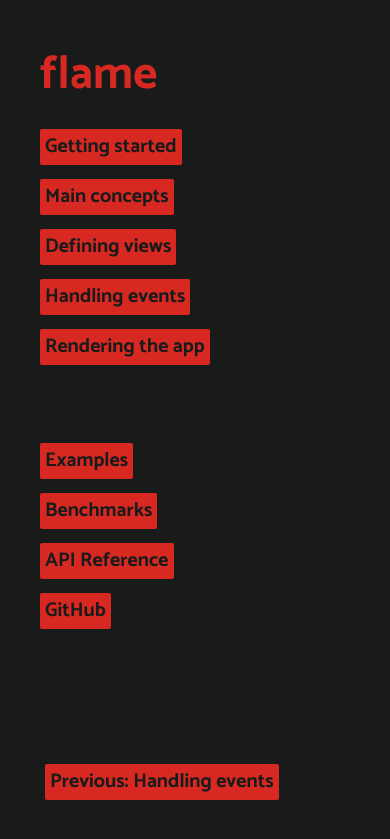
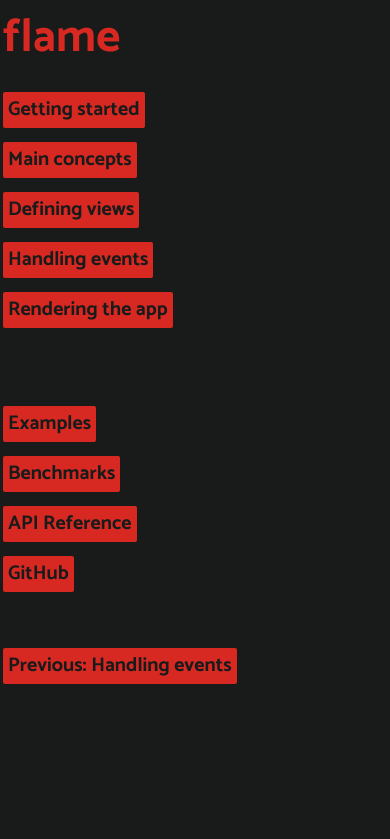
Before and after one commit to easafe/purescript-flame, a Jekyll site: the page built from docs/rendering.md, in a window 390 px wide. Shown: the top 839 px of the page. Built offline with Jekyll 4.4.1, drawn with Linux system fonts in a browser that asks for light colours.

Commit message:
all pages for documentation

```diff
--- a/docs/assets/css/site.css
+++ b/docs/assets/css/site.css
@@ -108,9 +108,14 @@
 .previous {
         display: inline-block;
         margin-right: 20px;
+        margin-bottom: 20px;
 }
 
 @media (max-width:600px)  {
+        .menu, .content {
+                padding: 3px;
+        }
+
         body {
                 display: block;
         }
```
